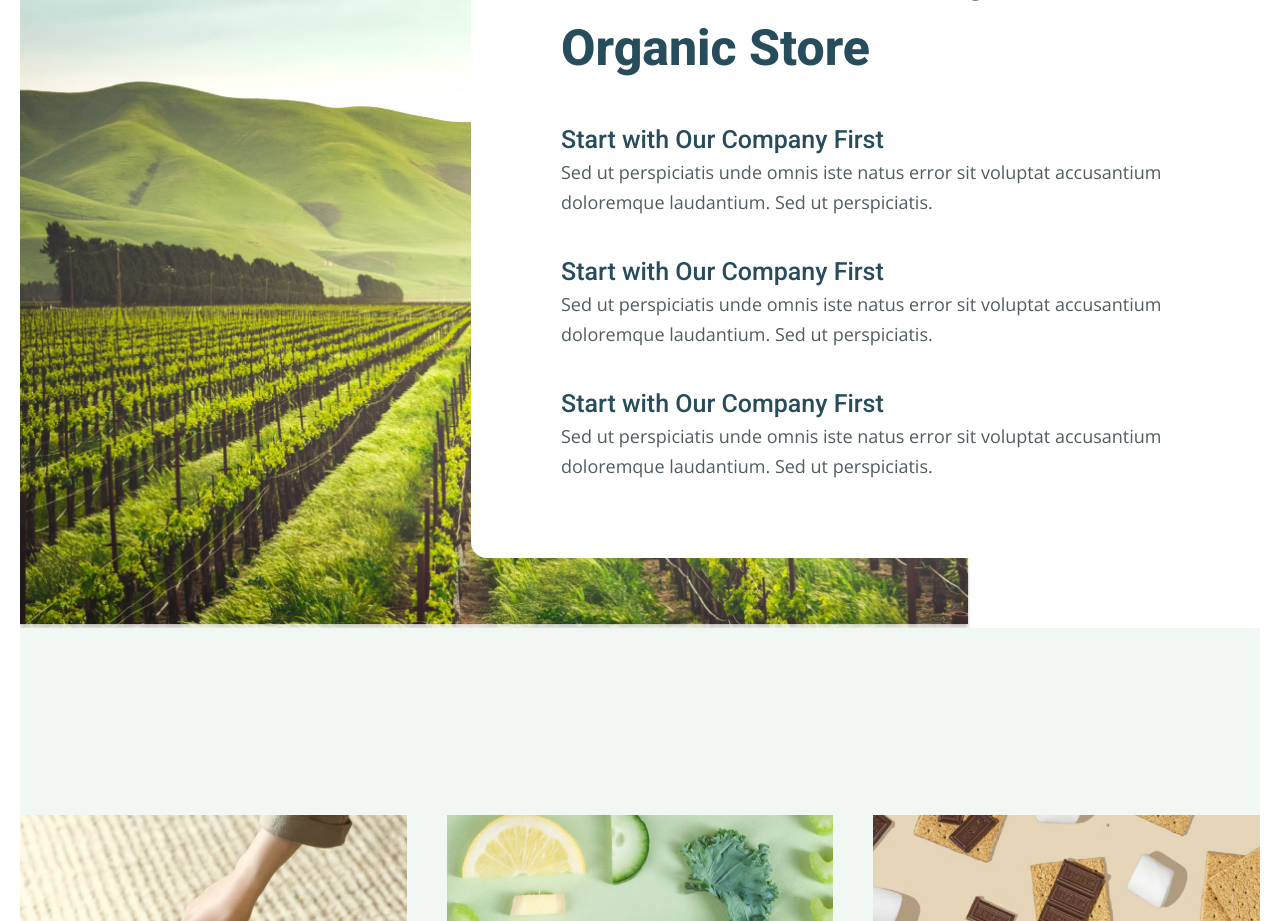
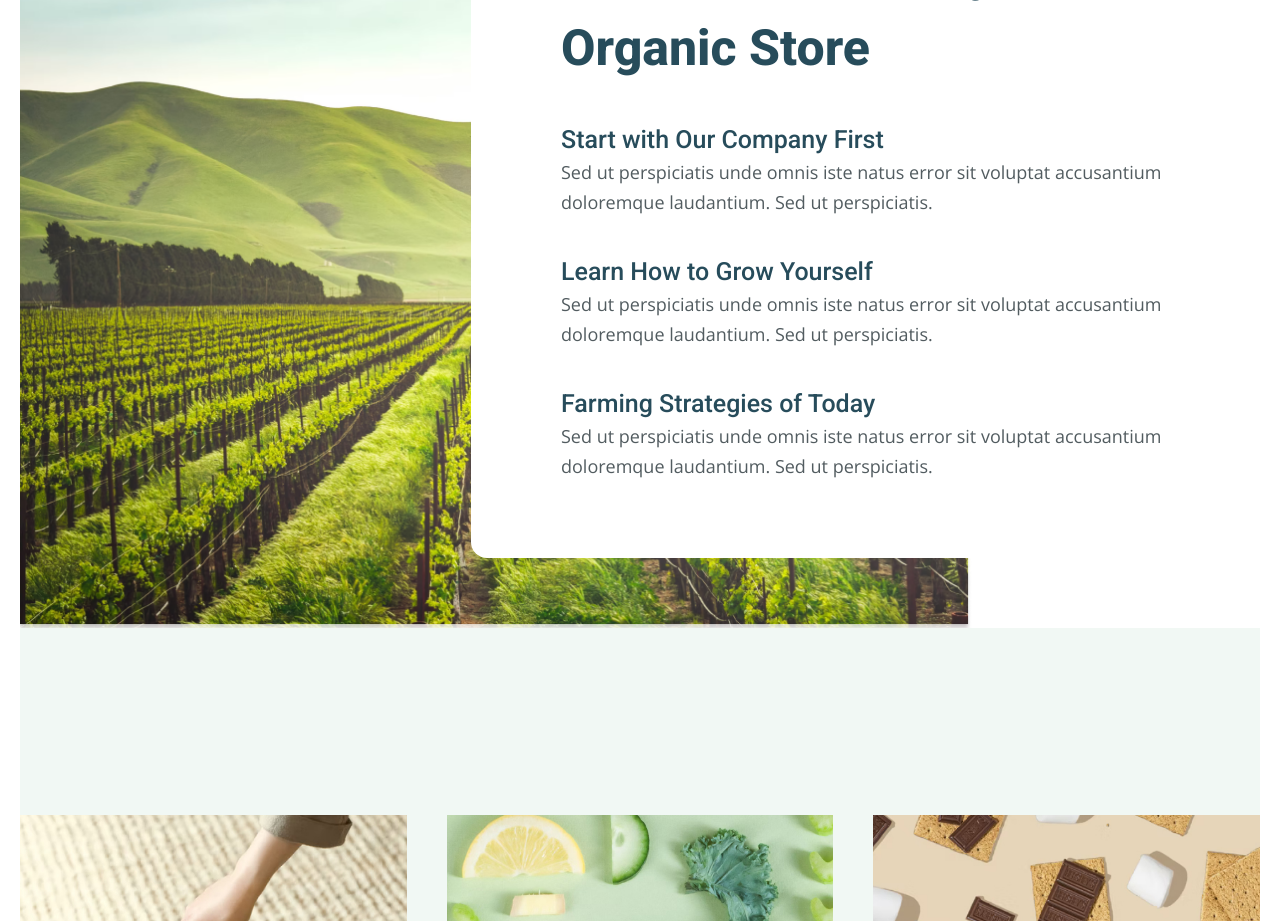
Before and after one commit to Sinonqw/Organick, a Next.js app: page / in a window 1280 px wide. Shown: the part 7300-8221 px from the top of the page. Built offline with nearby package versions, Linux system fonts and the light colour scheme.

Commit message:
Story optimization

```diff
--- a/components/sections/Story/Story.tsx
+++ b/components/sections/Story/Story.tsx
@@ -3,6 +3,7 @@ import Image from "next/image";
 import Subtitle from "@/components/ui/Subtitle";
 import Title from "@/components/ui/Title";
 import Desc from "@/components/ui/Desc";
+import COMPANY_INFO from "@/data/Story";
 
 const Story = () => {
   return (
@@ -12,37 +13,20 @@ const Story = () => {
       </div>
       <div className="py-[77px] pr-[65px] pl-[90px] rounded-2xl bg-white max-w-[789px] absolute right-0 top-[100px]">
         <div className="max-w-[600px] mb-[35px]">
-          <Subtitle size={36} className="mb-2">Eco Friendly</Subtitle>
+          <Subtitle size={36} className="mb-2">
+            Eco Friendly
+          </Subtitle>
           <Title size={50}>Econis is a Friendly Organic Store</Title>
         </div>
         <div className="flex flex-col gap-[35px]">
-          <div>
-            <Title color="#274C5B" bold="medium">
-              Start with Our Company First
-            </Title>
-            <Desc size={18}>
-              Sed ut perspiciatis unde omnis iste natus error sit voluptat
-              accusantium doloremque laudantium. Sed ut perspiciatis.
-            </Desc>
-          </div>
-          <div>
-            <Title color="#274C5B" bold="medium">
-              Start with Our Company First
-            </Title>
-            <Desc size={18}>
-              Sed ut perspiciatis unde omnis iste natus error sit voluptat
-              accusantium doloremque laudantium. Sed ut perspiciatis.
-            </Desc>
-          </div>
-          <div>
-            <Title color="#274C5B" bold="medium">
-              Start with Our Company First
-            </Title>
-            <Desc size={18}>
-              Sed ut perspiciatis unde omnis iste natus error sit voluptat
-              accusantium doloremque laudantium. Sed ut perspiciatis.
-            </Desc>
-          </div>
+          {COMPANY_INFO.map((item, i) => (
+            <div key={i}>
+              <Title color="#274C5B" bold="medium">
+                {item.title}
+              </Title>
+              <Desc size={18}>{item.description}</Desc>
+            </div>
+          ))}
         </div>
       </div>
     </section>
--- /dev/null
+++ b/data/Story.tsx
@@ -0,0 +1,19 @@
+const COMPANY_INFO = [
+  {
+    title: "Start with Our Company First",
+    description:
+      "Sed ut perspiciatis unde omnis iste natus error sit voluptat accusantium doloremque laudantium. Sed ut perspiciatis.",
+  },
+  {
+    title: "Learn How to Grow Yourself",
+    description:
+      "Sed ut perspiciatis unde omnis iste natus error sit voluptat accusantium doloremque laudantium. Sed ut perspiciatis.",
+  },
+  {
+    title: "Farming Strategies of Today",
+    description:
+      "Sed ut perspiciatis unde omnis iste natus error sit voluptat accusantium doloremque laudantium. Sed ut perspiciatis.",
+  },
+];
+
+export default COMPANY_INFO
```
